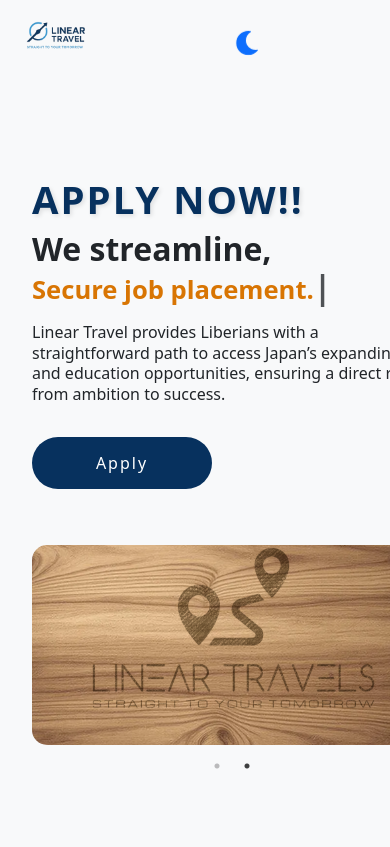
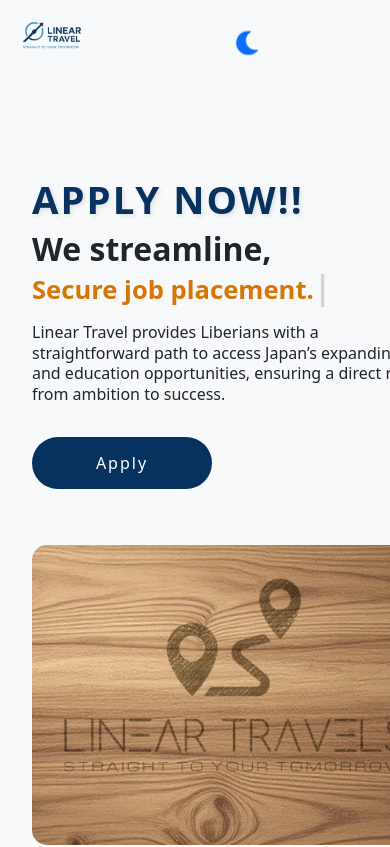
Before and after one commit to codehub34/LinearTravel, a React (Vite) app: page / in a window 390 px wide. Shown: the top 847 px of the page. Built offline with nearby package versions, Linux system fonts and the light colour scheme.

Commit message:
Updated the styles
Using bootstrap

```diff
--- a/src/Components/Hero.css
+++ b/src/Components/Hero.css
@@ -7,9 +7,8 @@
 }
 
 /* CONTAINER */
-.container {
-    display: grid;
-    grid-template-columns: 1fr 1fr;
+.containerH {
+    display: flex;
     align-items: center;
     gap: 2rem;
     width: 100%;
@@ -249,13 +248,17 @@
     }
 }
 
+
+
 /* MOBILE RESPONSIVENESS */
 @media (max-width: 768px) {
-    .container {
-        grid-template-columns: 1fr;
+    .containerH {
+        flex-direction: column;
         text-align: center;
         padding: 0 1rem;
     }
+
+
 
     .hero-title {
         font-size: 2rem;
@@ -278,11 +281,12 @@
     .hero-content p {
         font-size: 1.1rem;
         line-height: 1.4;
+        word-wrap: wrap;
     }
 
     .hero-slider img {
         width: 100%;
-        height: 250px;
+        height: 400px;
         border-radius: 20px;
     }
 
@@ -341,8 +345,12 @@
     }
 
     .hero-slider img {
-        height: 200px;
+        height: 300px;
         border-radius: 15px;
+    }
+
+    .slider-image{
+        display: none;
     }
 
     .apply-form {
--- a/src/Components/Hero.jsx
+++ b/src/Components/Hero.jsx
@@ -96,7 +96,7 @@
 
     return (
         <section className={`hero ${darkMode ? "bg-dark text-white" : "bg-light text-dark"}`} id="home">
-            <div className="container text-center">
+            <div className="containerH text-center">
                 {/* Hero Content */}
                 <div className="hero-content">
                    <h1 className={`hero-title ${darkMode ? "text-red text-shadow" : "text-none"}`}>Apply Now!!</h1>
@@ -104,7 +104,9 @@
                         We streamline, <br/> <span className="typed" ref={typedElement}></span>
                     </h2>
                     <p className={`hero-text ${darkMode ? "text-white" : "text-dark"}`}>
-                        Linear Travel provides Liberians with a straightforward path to access Japan’s expanding job and education opportunities, ensuring a direct route from ambition to success.
+                        Linear Travel provides Liberians with a straightforward path to
+                        access Japan’s expanding job and education opportunities,
+                        ensuring a direct route from ambition to success.
                     </p>
 
                     {/* Apply Button */}
```
